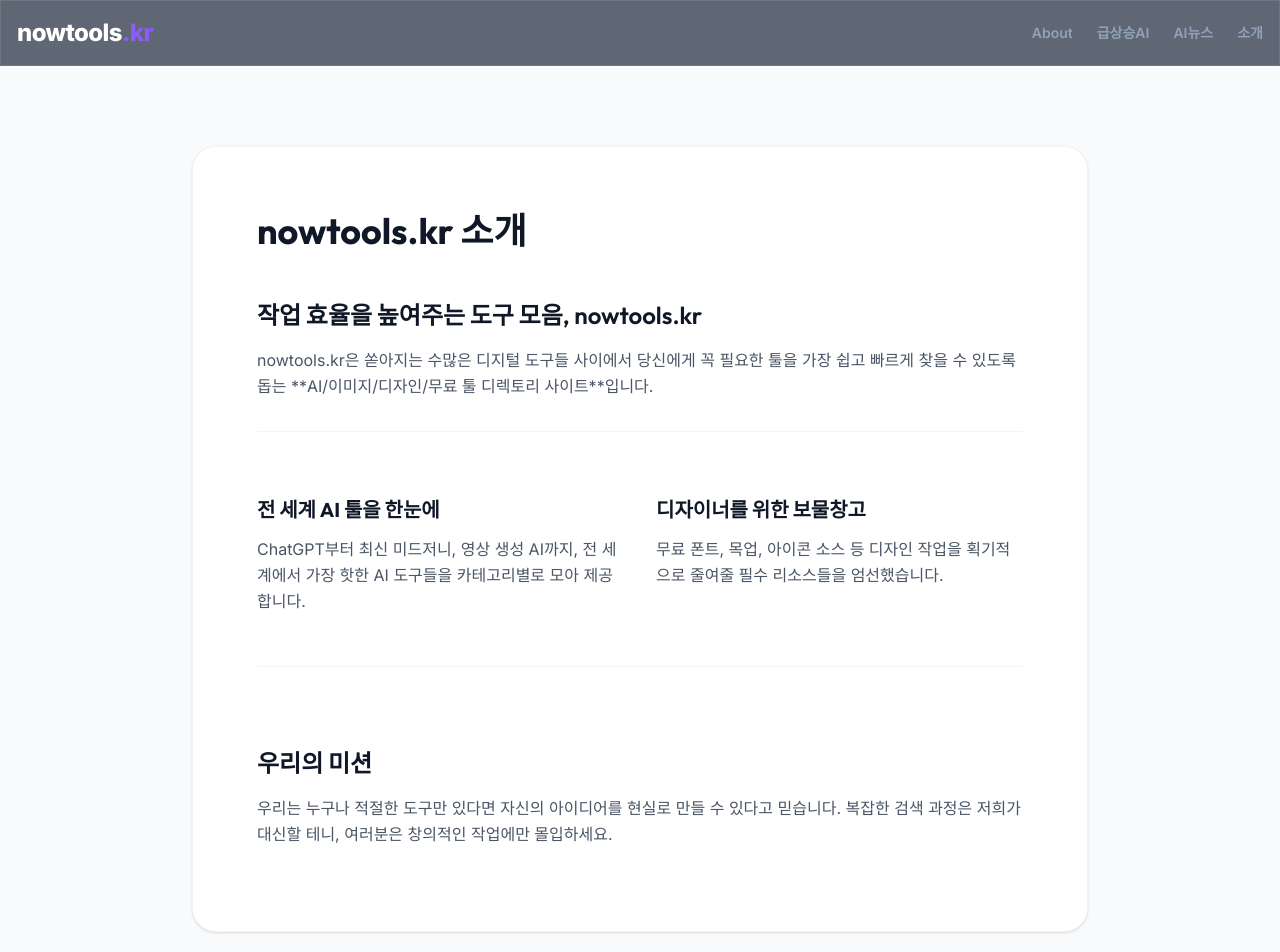
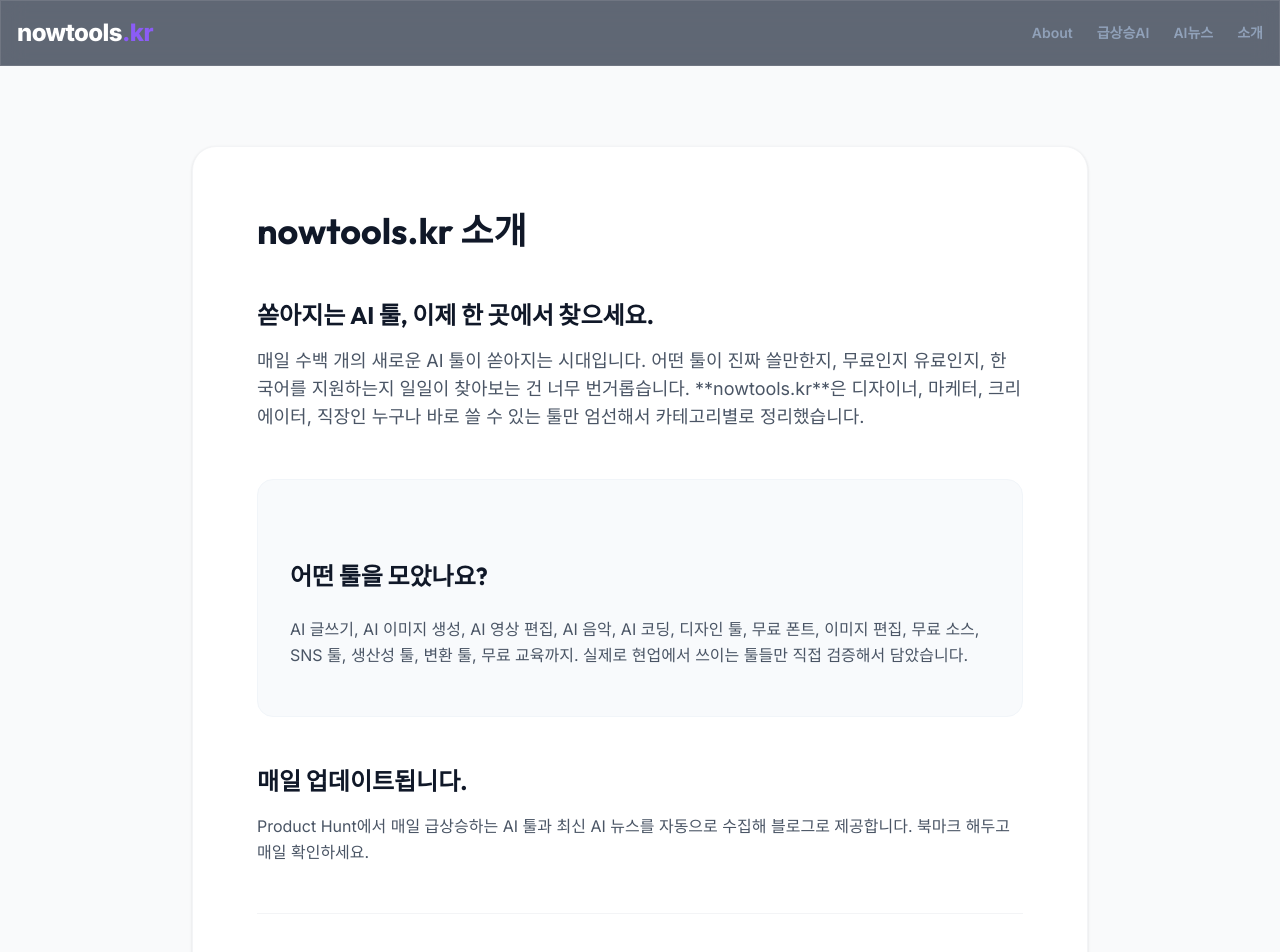
Before and after one commit to justis2002-cell/nowtools, a Next.js app: page /about in a window 1280 px wide. Shown: the top 952 px of the page. Built offline with nearby package versions, Linux system fonts and the light colour scheme.

Commit message:
docs: update about page content

```diff
--- a/src/app/about/page.tsx
+++ b/src/app/about/page.tsx
@@ -8,30 +8,32 @@
         <div className="max-w-4xl mx-auto bg-white rounded-3xl p-8 md:p-16 shadow-sm border border-gray-100">
           <h1 className="text-4xl font-bold text-gray-900 mb-8">nowtools.kr 소개</h1>
 
-          <div className="prose prose-blue max-w-none text-gray-600 space-y-8 leading-relaxed">
+          <div className="prose prose-blue max-w-none text-gray-600 space-y-12 leading-relaxed">
             <section>
-              <h2 className="text-2xl font-semibold text-gray-900 mb-4">작업 효율을 높여주는 도구 모음, nowtools.kr</h2>
-              <p>
-                nowtools.kr은 쏟아지는 수많은 디지털 도구들 사이에서 당신에게 꼭 필요한 툴을 가장 쉽고 빠르게 찾을 수 있도록 돕는 **AI/이미지/디자인/무료 툴 디렉토리 사이트**입니다.
+              <h2 className="text-2xl font-bold text-gray-900 mb-4">쏟아지는 AI 툴, 이제 한 곳에서 찾으세요.</h2>
+              <p className="text-lg">
+                매일 수백 개의 새로운 AI 툴이 쏟아지는 시대입니다. 어떤 툴이 진짜 쓸만한지, 무료인지 유료인지, 한국어를 지원하는지 일일이 찾아보는 건 너무 번거롭습니다. **nowtools.kr**은 디자이너, 마케터, 크리에이터, 직장인 누구나 바로 쓸 수 있는 툴만 엄선해서 카테고리별로 정리했습니다.
               </p>
             </section>
 
-            <section className="grid md:grid-cols-2 gap-8 pt-8 border-t border-gray-100">
-              <div>
-                <h3 className="text-xl font-bold text-gray-900 mb-3">전 세계 AI 툴을 한눈에</h3>
-                <p>ChatGPT부터 최신 미드저니, 영상 생성 AI까지, 전 세계에서 가장 핫한 AI 도구들을 카테고리별로 모아 제공합니다.</p>
-              </div>
-              <div>
-                <h3 className="text-xl font-bold text-gray-900 mb-3">디자이너를 위한 보물창고</h3>
-                <p>무료 폰트, 목업, 아이콘 소스 등 디자인 작업을 획기적으로 줄여줄 필수 리소스들을 엄선했습니다.</p>
-              </div>
+            <section className="bg-slate-50 p-8 rounded-2xl border border-slate-100">
+              <h2 className="text-2xl font-bold text-gray-900 mb-6">어떤 툴을 모았나요?</h2>
+              <p className="mb-4">
+                AI 글쓰기, AI 이미지 생성, AI 영상 편집, AI 음악, AI 코딩, 디자인 툴, 무료 폰트, 이미지 편집, 무료 소스, SNS 툴, 생산성 툴, 변환 툴, 무료 교육까지. 실제로 현업에서 쓰이는 툴들만 직접 검증해서 담았습니다.
+              </p>
+            </section>
+
+            <section>
+              <h2 className="text-2xl font-bold text-gray-900 mb-4">매일 업데이트됩니다.</h2>
+              <p>
+                Product Hunt에서 매일 급상승하는 AI 툴과 최신 AI 뉴스를 자동으로 수집해 블로그로 제공합니다. 북마크 해두고 매일 확인하세요.
+              </p>
             </section>
 
             <section className="pt-8 border-t border-gray-100">
-              <h2 className="text-2xl font-semibold text-gray-900 mb-4">우리의 미션</h2>
-              <p>
-                우리는 누구나 적절한 도구만 있다면 자신의 아이디어를 현실로 만들 수 있다고 믿습니다.
-                복잡한 검색 과정은 저희가 대신할 테니, 여러분은 창의적인 작업에만 몰입하세요.
+              <h2 className="text-2xl font-bold text-gray-900 mb-4 text-accent">우리의 미션</h2>
+              <p className="text-lg font-medium text-gray-800">
+                좋은 툴 하나가 하루의 업무를 바꿉니다. 복잡한 검색은 저희가 대신할 테니, 여러분은 창의적인 작업에만 집중하세요.
               </p>
             </section>
           </div>
```
